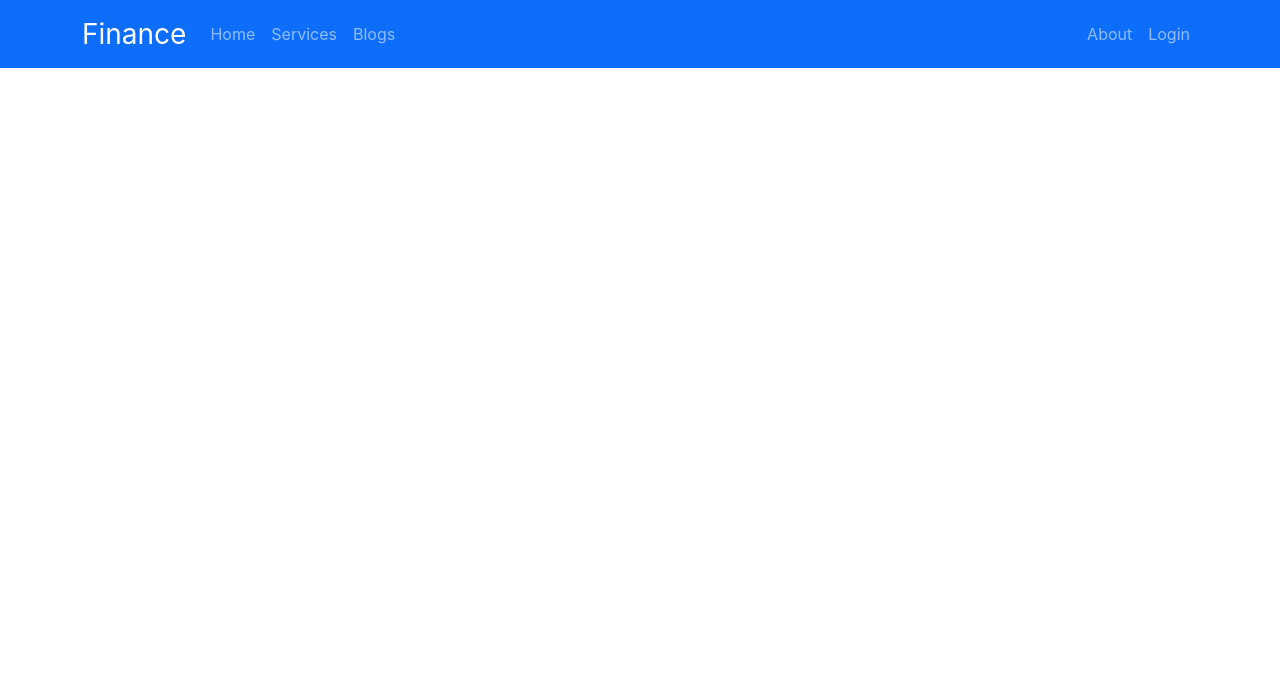
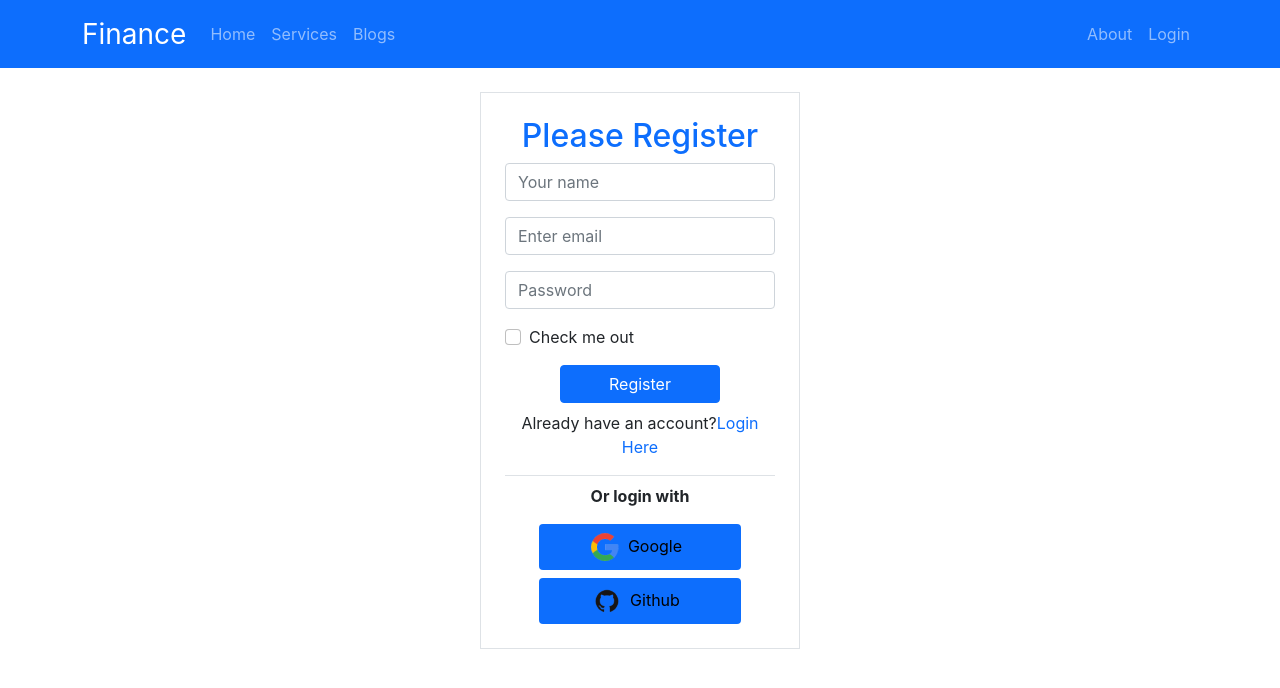
Before and after one commit to armejbha/financial-consaltant, a React (Create React App) app: page /register in a window 1280 px wide. Shown: the top 688 px of the page. Built offline with nearby package versions, Linux system fonts and the light colour scheme.

Commit message:
login and register form

```diff
--- a/src/Pages/Login/Login/Login.js
+++ b/src/Pages/Login/Login/Login.js
@@ -1,9 +1,52 @@
-import React from 'react';
+import React, { useRef } from 'react';
+import { Button, Form } from 'react-bootstrap';
+import { useSignInWithEmailAndPassword } from 'react-firebase-hooks/auth';
+import { Link, useNavigate } from 'react-router-dom';
+import auth from '../../../firebase.init';
+import Social from '../Social/Social';
 
 const Login = () => {
+    const [
+        signInWithEmailAndPassword,
+        user,
+        loading,
+        error,
+    ] = useSignInWithEmailAndPassword(auth);
+    const navigate = useNavigate();
+    const emailRef = useRef('');
+    const passwordRef = useRef('');
+    if (user) {
+        navigate('/home');
+    }
+    const handleSubmit = event => {
+        event.preventDefault();
+        const email = emailRef.current.value;
+        const password = passwordRef.current.value;
+        signInWithEmailAndPassword(email, password);
+    }
     return (
         <div>
-
+            <div className='w-25 mx-auto border p-4 mt-4'>
+                <h2 className='text-primary text-center'>Please Login</h2>
+                <Form onSubmit={handleSubmit}>
+                    <Form.Group className="mb-3 mt-2" controlId="formBasicEmail">
+                        <Form.Control ref={emailRef} type="email" placeholder="Enter email" required />
+                    </Form.Group>
+                    <Form.Group className="mb-3" controlId="formBasicPassword">
+                        <Form.Control ref={passwordRef} type="password" placeholder="Password" required />
+                    </Form.Group>
+                    <Form.Group className="mb-3" controlId="formBasicCheckbox">
+                        <Form.Check type="checkbox" label="Check me out" />
+                    </Form.Group>
+                    <div className='d-flex justify-content-center align-items-center'>
+                        <Button variant="primary" type="submit" className='px-5'>
+                            Login
+                        </Button>
+                    </div>
+                </Form>
+                <p className='text-center mt-2 '>Don't have an account?<Link to="/register" className='text-decoration-none'>Create One</Link></p>
+                <Social></Social>
+            </div>
         </div>
     );
 };
--- a/src/Pages/Login/Register/Register.js
+++ b/src/Pages/Login/Register/Register.js
@@ -1,9 +1,55 @@
-import React from 'react';
+import React, { useRef } from 'react';
+import { Button, Form } from 'react-bootstrap';
+import { useCreateUserWithEmailAndPassword } from 'react-firebase-hooks/auth';
+import { Link, useNavigate } from 'react-router-dom';
+import auth from '../../../firebase.init';
+import Social from '../Social/Social';
 
 const Register = () => {
+    const [
+        createUserWithEmailAndPassword,
+        user,
+        loading,
+        error,
+    ] = useCreateUserWithEmailAndPassword(auth);
+    const navigate = useNavigate();
+    const emailRef = useRef('');
+    const passwordRef = useRef('');
+    if (user) {
+        navigate('/home');
+    }
+    const handleSubmit = event => {
+        event.preventDefault();
+        const email = emailRef.current.value;
+        const password = passwordRef.current.value;
+        createUserWithEmailAndPassword(email, password);
+    }
     return (
         <div>
-
+            <div className='w-25 mx-auto border p-4 mt-4'>
+                <h2 className='text-primary text-center'>Please Register</h2>
+                <Form onSubmit={handleSubmit}>
+                    <Form.Group className="mb-3 mt-2" controlId="formBasicText">
+                        <Form.Control type="text" placeholder="Your name" />
+                    </Form.Group>
+                    <Form.Group className="mb-3 mt-2" controlId="formBasicEmail">
+                        <Form.Control ref={emailRef} type="email" placeholder="Enter email" required />
+                    </Form.Group>
+                    <Form.Group className="mb-3" controlId="formBasicPassword">
+                        <Form.Control ref={passwordRef} type="password" placeholder="Password" required />
+                    </Form.Group>
+                    <Form.Group className="mb-3" controlId="formBasicCheckbox">
+                        <Form.Check type="checkbox" label="Check me out" />
+                    </Form.Group>
+                    <div className='d-flex justify-content-center align-items-center'>
+                        <Button variant="primary" type="submit" className='px-5'>
+                            Register
+                        </Button>
+                    </div>
+                </Form>
+                <p className='text-center mt-2 '>Already have an account?<Link to="/register" className='text-decoration-none'>Login Here</Link></p>
+                <Social></Social>
+            </div>
         </div>
     );
 };
--- /dev/null
+++ b/src/Pages/Login/Social/Social.js
@@ -0,0 +1,37 @@
+import React from 'react';
+import google from '../../../images/social/google.png';
+import github from '../../../images/social/github.png';
+import { useSignInWithGithub, useSignInWithGoogle } from 'react-firebase-hooks/auth';
+import auth from '../../../firebase.init';
+import { useNavigate } from 'react-router-dom';
+const Social = () => {
+    const [signInWithGoogle, user, loading, error] = useSignInWithGoogle(auth);
+    const [signInWithGithub, user1, loading1, error1] = useSignInWithGithub(auth);
+    const navigate = useNavigate()
+    let errorElement;
+    if (error || error1) {
+        errorElement = <div>
+            <p className='text-danger'>Error: {error?.message} {error1?.message}</p>
+        </div>
+    }
+    if (user || user1) {
+        navigate('/home');
+    }
+    return (
+        <div>
+            <div className='border-bottom mb-2'></div>
+            <p className='text-center fw-bold'>Or login with</p>
+            {errorElement}
+            <button onClick={() => signInWithGoogle()} className='w-75 mx-auto d-block bg-primary border-0 py-2 rounded-2'>
+                <img src={google} alt="" />
+                <span className='fw-normal px-2 font-light'>Google</span>
+            </button>
+            <button onClick={() => signInWithGithub()} className='w-75 mx-auto d-block bg-primary border-0 py-2 rounded-2 mt-2'>
+                <img src={github} alt="" />
+                <span className='fw-normal px-2 font-light'>Github</span>
+            </button>
+        </div>
+    );
+};
+
+export default Social;
--- a/src/Pages/Shared/Header/Header.js
+++ b/src/Pages/Shared/Header/Header.js
@@ -19,7 +19,7 @@ const Header = () => {
                     </Nav>
                     <Nav>
                         <Nav.Link as={Link} to="/about">About</Nav.Link>
-                        <Nav.Link eventKey={2} as={Link} to="/memes">
+                        <Nav.Link eventKey={2} as={Link} to="/login">
                             Login
                         </Nav.Link>
                     </Nav>
```
Also changed, not shown: src/Pages/Login/RequireAuth/RequireAuth.js (added, +12 -0 lines).
